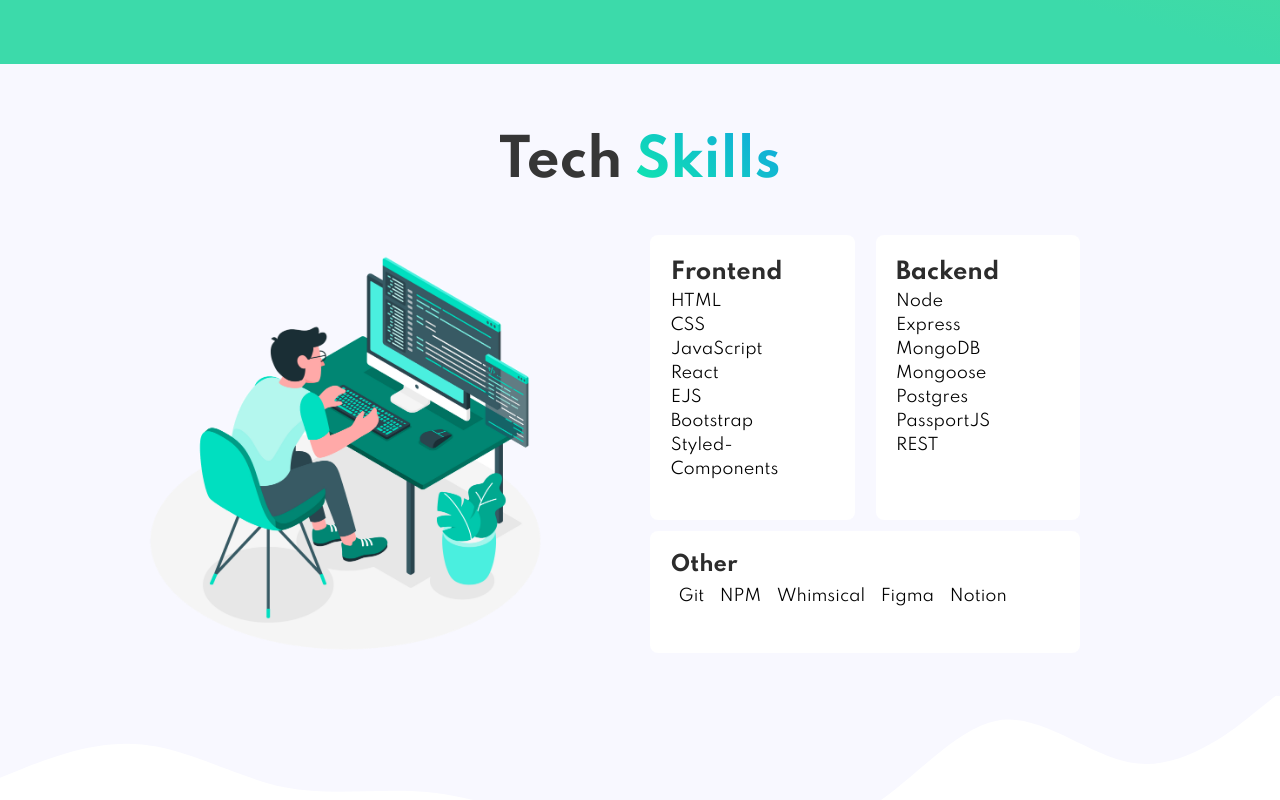
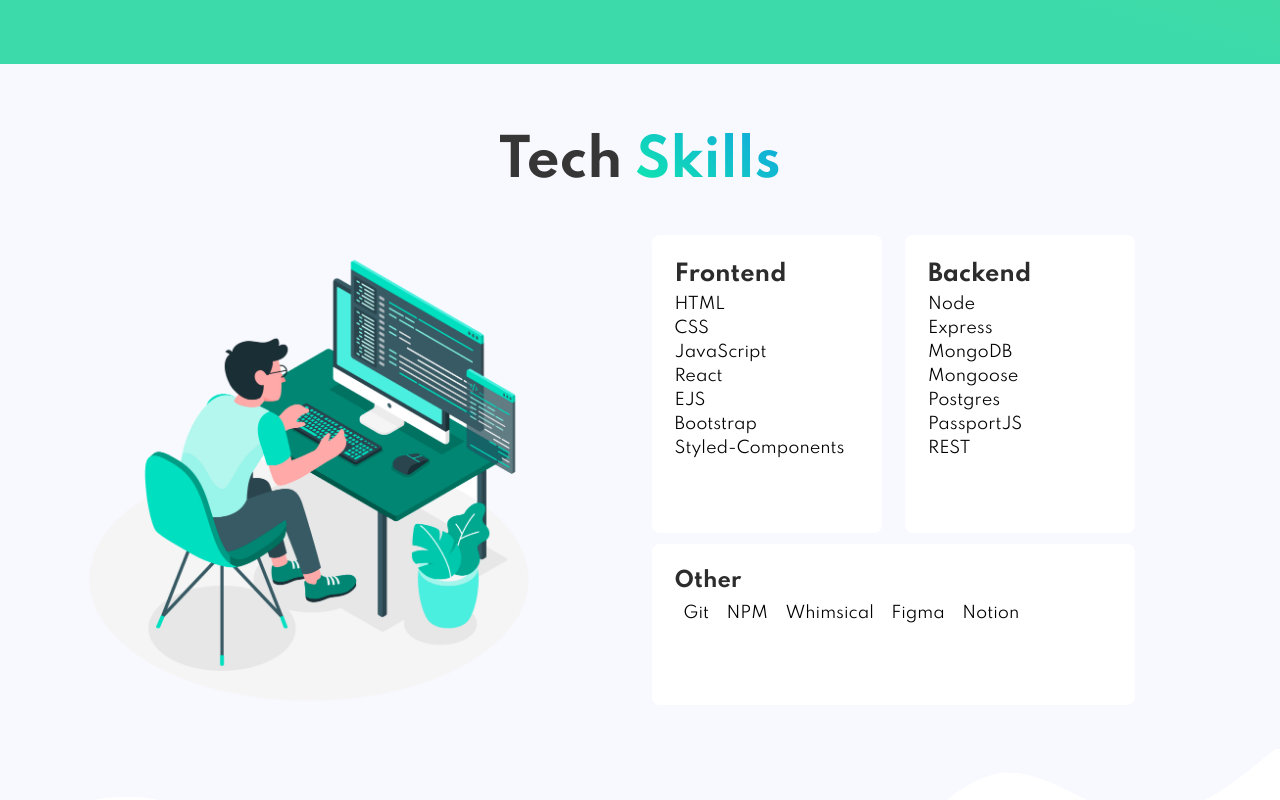
Before and after one commit to cnestordev/portfolio, a React (Create React App) app: page / in a window 1280 px wide. Shown: the part 720-1520 px from the top of the page. Built offline with nearby package versions, Linux system fonts and the light colour scheme.

Commit message:
makes components responsive

```diff
--- a/src/components/Projects.js
+++ b/src/components/Projects.js
@@ -12,7 +12,6 @@ function Projects() {
   const [projectsSet] = useState(projects)
 
   const handleOpen = site => {
-    console.log('trig')
     window.open(site)
   }
 
@@ -32,7 +31,7 @@ function Projects() {
           {projectsArr}
         </Other>
       </Container>
-      <Svg xmlns="http://www.w3.org/2000/svg" viewBox="0 0 1440 320">
+      <Svg viewBox="0 0 1440 320">
         <path
           fill="#fff7e4"
           fill-opacity="1"
--- a/src/styles/about.js
+++ b/src/styles/about.js
@@ -3,6 +3,42 @@ import styled from 'styled-components'
 export const Section = styled.section`
   background: #fff7e4;
   position: relative;
+
+  @media (max-width: 821px) {
+    padding: 10% 0;
+  }
+
+  @media (max-width: 617px) {
+    padding: 10% 0 15%;
+  }
+
+  @media (max-width: 505px) {
+    padding: 10% 0 25%;
+  }
+
+  @media (max-width: 470px) {
+    padding: 10% 0 35%;
+  }
+
+  @media (max-width: 445px) {
+    padding: 10% 0 50%;
+  }
+
+  @media (max-width: 410px) {
+    padding: 10% 0 65%;
+  }
+
+  @media (max-width: 390px) {
+    padding: 10% 0 75%;
+  }
+
+  @media (max-width: 375px) {
+    padding: 10% 0 85%;
+  }
+
+  @media (max-width: 360px) {
+    padding: 10% 0 100%;
+  }
 `
 
 export const Header = styled.h2`
@@ -15,6 +51,10 @@ export const Header = styled.h2`
 
   @media (max-width: 1320px) {
     font-size: 2.8rem;
+  }
+
+  @media (max-width: 385px) {
+    font-size: 2.3rem;
   }
 `
 
@@ -37,11 +77,20 @@ export const Subheader = styled.h4`
   @media (max-width: 1320px) {
     font-size: 1rem;
   }
+
+  @media (max-width: 560px) {
+    padding: 2%;
+  }
 `
 
 export const FlexContainer = styled.div`
   display: flex;
   justify-content: space-between;
+
+  @media (max-width: 1040px) {
+    position: relative;
+    justify-content: center;
+  }
 `
 
 export const Left = styled.div`
@@ -59,6 +108,14 @@ export const Left = styled.div`
       padding: 1%;
     }
   }
+
+  @media (max-width: 1040px) {
+    position: absolute;
+    width: 100%;
+    z-index: 2;
+    color: #2e2e2e;
+    padding-top: 1%;
+  }
 `
 
 export const Right = styled.div`
@@ -68,5 +125,22 @@ export const Right = styled.div`
 
   img {
     width: 100%;
+    opacity: 0.9;
+  }
+
+  @media (max-width: 1040px) {
+    width: 48%;
+    opacity: 0.4;
+  }
+
+  @media (max-width: 755px) {
+    width: 60%;
+  }
+
+  @media (max-width: 616px) {
+    width: 75%;
+  }
+  @media (max-width: 543px) {
+    width: 100%;
   }
 `
--- a/src/styles/footer.js
+++ b/src/styles/footer.js
@@ -4,12 +4,19 @@ export const Container = styled.section`
   background: #121212;
   display: flex;
   justify-content: center;
+
+  @media (max-width: 861px) {
+    justify-content: space-around;
+  }
+
+  @media (max-width: 590px) {
+    flex-direction: column;
+  }
 `
 
 export const Item = styled.div`
   color: #fff;
   margin: 0 2%;
-  width: 17%;
   display: flex;
   align-items: center;
 
@@ -25,4 +32,12 @@ export const Item = styled.div`
   &:hover {
     cursor: pointer;
   }
+
+  @media (max-width: 590px) {
+    margin: 1% auto;
+
+    &:last-of-type {
+      margin-bottom: 0;
+    }
+  }
 `
--- a/src/styles/home.js
+++ b/src/styles/home.js
@@ -76,4 +76,19 @@ export const Intro = styled.div`
       padding: 0.95rem 1.5rem;
     }
   }
+
+  @media (max-width: 385px) {
+    h1 {
+      font-size: 2.2rem;
+    }
+
+    h3 {
+      font-size: 1.1rem;
+    }
+
+    a {
+      padding: 0.75rem 1rem;
+      font-size: 1rem;
+    }
+  }
 `
--- a/src/styles/index.js
+++ b/src/styles/index.js
@@ -3,6 +3,10 @@ import styled from 'styled-components'
 export const Container = styled.div`
   padding: 0 10%;
   position: relative;
+
+  @media (max-width: 915px) {
+    padding: 0 5%;
+  }
 `
 
 export const GradientText = styled.span`
--- a/src/styles/mainproject.js
+++ b/src/styles/mainproject.js
@@ -3,6 +3,11 @@ import styled from 'styled-components'
 export const Container = styled.div`
   display: flex;
   justify-content: space-around;
+
+  @media (max-width: 650px) {
+    flex-direction: column;
+    align-items: center;
+  }
 `
 
 export const Left = styled.div`
@@ -57,6 +62,30 @@ export const Left = styled.div`
     h2#title::after {
       width: 94%;
       height: 3.4vh;
+    }
+  }
+
+  @media (max-width: 650px) {
+    width: 68%;
+
+    h2#title {
+      text-align: center;
+    }
+
+    h2#title::after {
+      left: 15%;
+      width: 70%;
+    }
+  }
+
+  @media (max-width: 485px) {
+    width: 85%;
+  }
+
+  @media (max-width: 385px) {
+    h2#title::after {
+      width: 88%;
+      left: 7%;
     }
   }
 `
@@ -133,6 +162,20 @@ export const Icon = styled.div`
 
     p {
       font-size: 0.5rem;
+    }
+  }
+
+  @media (max-width: 650px) {
+    margin: 1% 0.5%;
+
+    i {
+      font-size: 2.4rem;
+    }
+  }
+
+  @media (max-width: 385px) {
+    i {
+      font-size: 1.9rem;
     }
   }
 `
@@ -260,4 +303,16 @@ export const Right = styled.div`
   @media (max-width: 915px) {
     width: 55%;
   }
+
+  @media (max-width: 650px) {
+    width: 73%;
+    padding: 0;
+    display: flex;
+    justify-content: center;
+  }
+
+  @media (max-width: 485px) {
+    width: 90%;
+    margin-top: 5%;
+  }
 `
--- a/src/styles/projectbox.js
+++ b/src/styles/projectbox.js
@@ -35,6 +35,20 @@ export const Container = styled.div`
       font-size: 0.8rem;
     }
   }
+
+  @media (max-width: 755px) {
+    width: 45%;
+    margin-top: 2%;
+  }
+
+  @media (max-width: 510px) {
+    width: 65%;
+  }
+
+  @media (max-width: 480px) {
+    width: 80%;
+    margin-top: 5%;
+  }
 `
 
 export const Cta = styled.div`
--- a/src/styles/projects.js
+++ b/src/styles/projects.js
@@ -36,6 +36,12 @@ export const Section = styled.section`
       font-size: 2.7rem;
     }
   }
+
+  @media (max-width: 385px) {
+    h3#header {
+      font-size: 2.3rem;
+    }
+  }
 `
 
 export const Other = styled.div`
@@ -57,6 +63,15 @@ export const Other = styled.div`
       font-size: 1.8rem;
     }
   }
+
+  @media (max-width: 510px) {
+    justify-content: center;
+
+    h2#other {
+      text-align: center;
+      margin: 2%;
+    }
+  }
 `
 
 export const Svg = styled.svg`
--- a/src/styles/skills.js
+++ b/src/styles/skills.js
@@ -5,7 +5,7 @@ export const Section = styled.section`
   position: relative;
 `
 export const Container = styled.div`
-  padding: 0 10%;
+  padding: 0 5%;
 
   h3#header {
     color: var(--black);
@@ -39,6 +39,24 @@ export const Container = styled.div`
       font-size: 2.7rem;
     }
   }
+
+  @media (max-width: 785px) {
+    height: 55vh;
+  }
+
+  @media (max-width: 585px) {
+    height: 95vh;
+  }
+
+  @media (max-width: 445px) {
+    height: 110vh;
+  }
+
+  @media (max-width: 385px) {
+    h3#header {
+      font-size: 2.3rem;
+    }
+  }
 `
 
 export const SkillsFlexContainer = styled.div`
@@ -51,12 +69,63 @@ export const Left = styled.div`
   img {
     width: 85%;
   }
+
+  @media (max-width: 785px) {
+    position: absolute;
+    top: 29%;
+    left: 5%;
+  }
+
+  @media (max-width: 700px) {
+    opacity: 0.7;
+  }
+
+  @media (max-width: 585px) {
+    top: 20%;
+    left: 25%;
+    opacity: 1;
+  }
+
+  @media (max-width: 445px) {
+    top: 14%;
+    left: 20%;
+    width: 60%;
+  }
 `
 
 export const Right = styled.div`
   width: 50%;
   display: flex;
   flex-wrap: wrap;
+
+  @media (max-width: 785px) {
+    position: absolute;
+    right: 10%;
+  }
+
+  @media (max-width: 700px) {
+    width: 60%;
+  }
+
+  @media (max-width: 585px) {
+    width: 80%;
+    right: 10%;
+    top: 35%;
+    opacity: 0.98;
+  }
+
+  @media (max-width: 585px) {
+    display: flex;
+    flex-direction: column;
+    align-items: center;
+  }
+
+  @media (max-width: 445px) {
+    width: 80%;
+    right: 10%;
+    top: 27%;
+    opacity: 1;
+  }
 `
 
 export const Stack = styled.div`
@@ -106,6 +175,21 @@ export const Stack = styled.div`
       font-size: 1.3rem;
     }
   }
+
+  @media (max-width: 785px) {
+    p {
+      font-size: 0.9rem;
+    }
+  }
+
+  @media (max-width: 585px) {
+    margin: 2% auto;
+    width: 60%;
+  }
+
+  @media (max-width: 445px) {
+    width: 80%;
+  }
 `
 
 export const Other = styled.div`
@@ -144,6 +228,10 @@ export const Other = styled.div`
       font-size: 1.2rem;
     }
   }
+
+  @media (max-width: 445px) {
+    width: 80%;
+  }
 `
 
 export const Misc = styled.div`
@@ -156,6 +244,10 @@ export const Misc = styled.div`
       margin-right: 0;
     }
   }
+
+  @media (max-width: 445px) {
+    flex-direction: column;
+  }
 `
 
 export const SVG = styled.svg`
```
